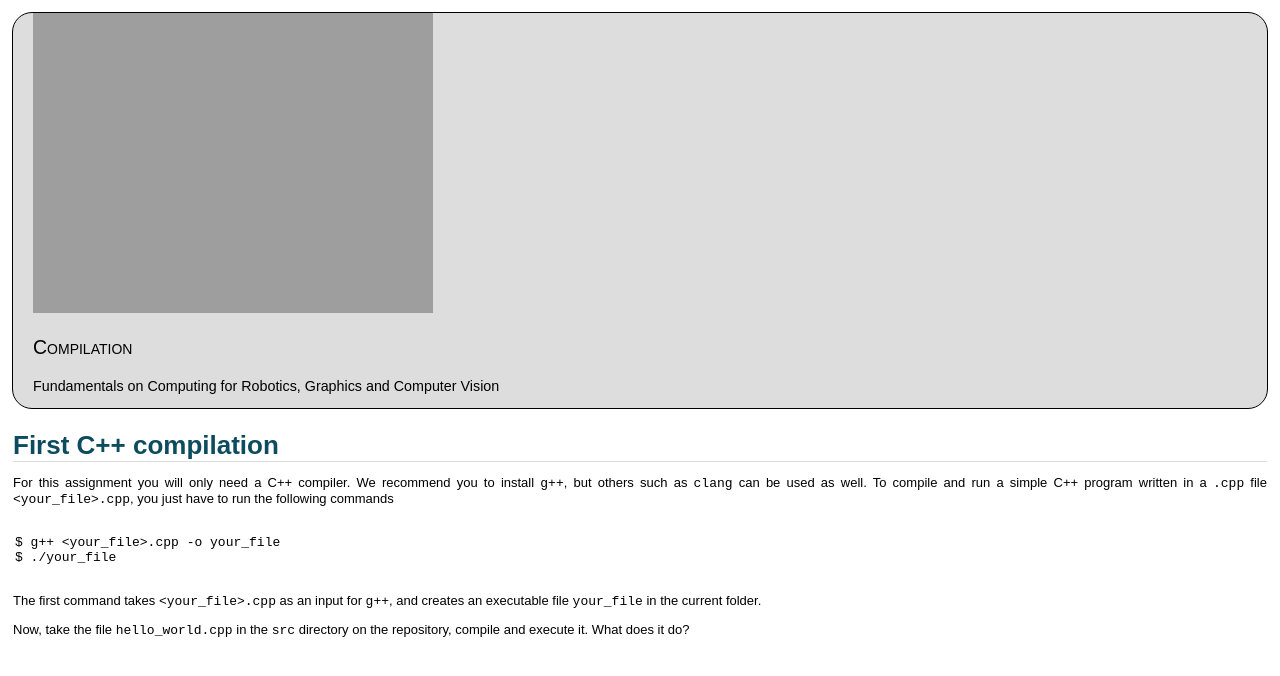
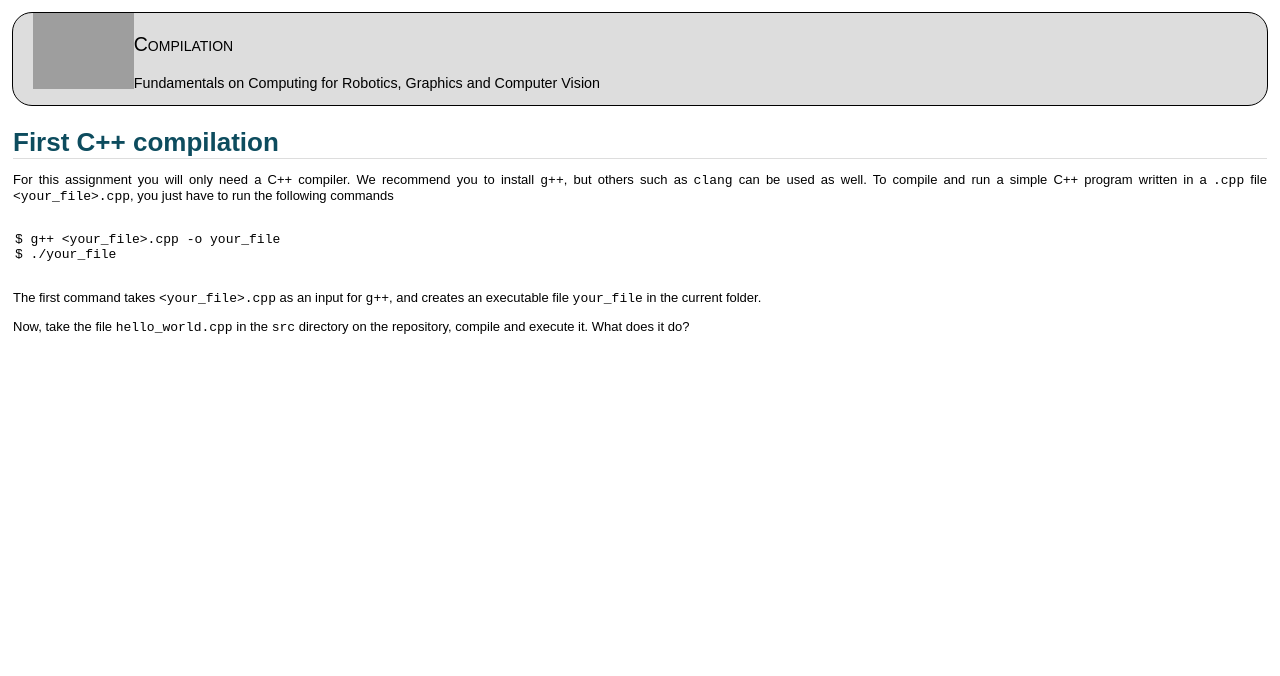
Before and after one commit to adolfomunoz/FoC, a Jekyll site: the page built from _assignments/00_compilation.md, in a window 1280 px wide. Shown: the top 676 px of the page. Built offline with Jekyll 4.4.1, drawn with Linux system fonts in a browser that asks for light colours.

Commit message:
HTML bug

```diff
--- a/jekyll/_layouts/assignment.html
+++ b/jekyll/_layouts/assignment.html
@@ -10,7 +10,7 @@
   </head>
   <body>
 	  <div class="header">
-	  <img src="{{ site.baseurl }}/{{ page.logo | default: site.logo }};float:left;display:inline-block;max-height:2cm;max-width:50%"/>
+	  <img src="{{ site.baseurl }}/{{ page.logo | default: site.logo }};" style="float:left;display:inline-block;max-height:2cm;max-width:50%;"/>
 	  <p style="font-size:1.5em;font-variant:small-caps;">{{page.title}}</p>
 	  <p style="font-size:1.1em;">{{ site.course }}</p>
 	  </div>
```
